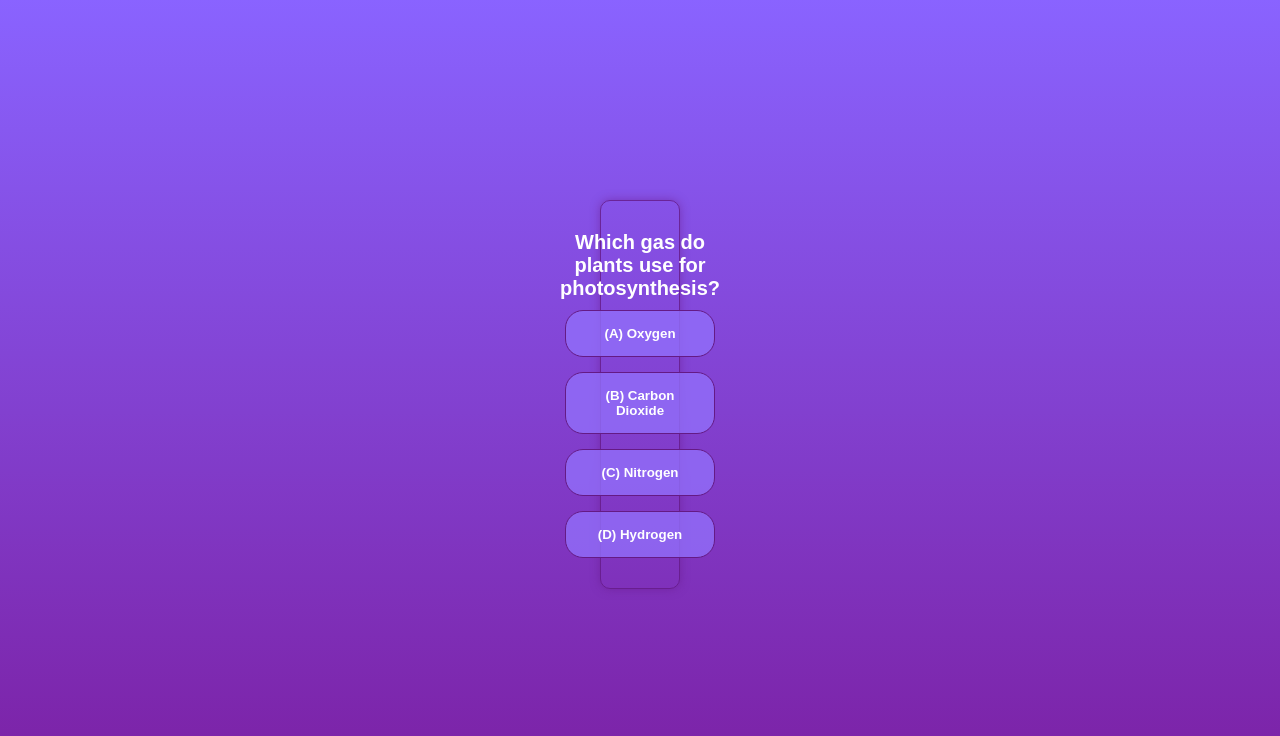
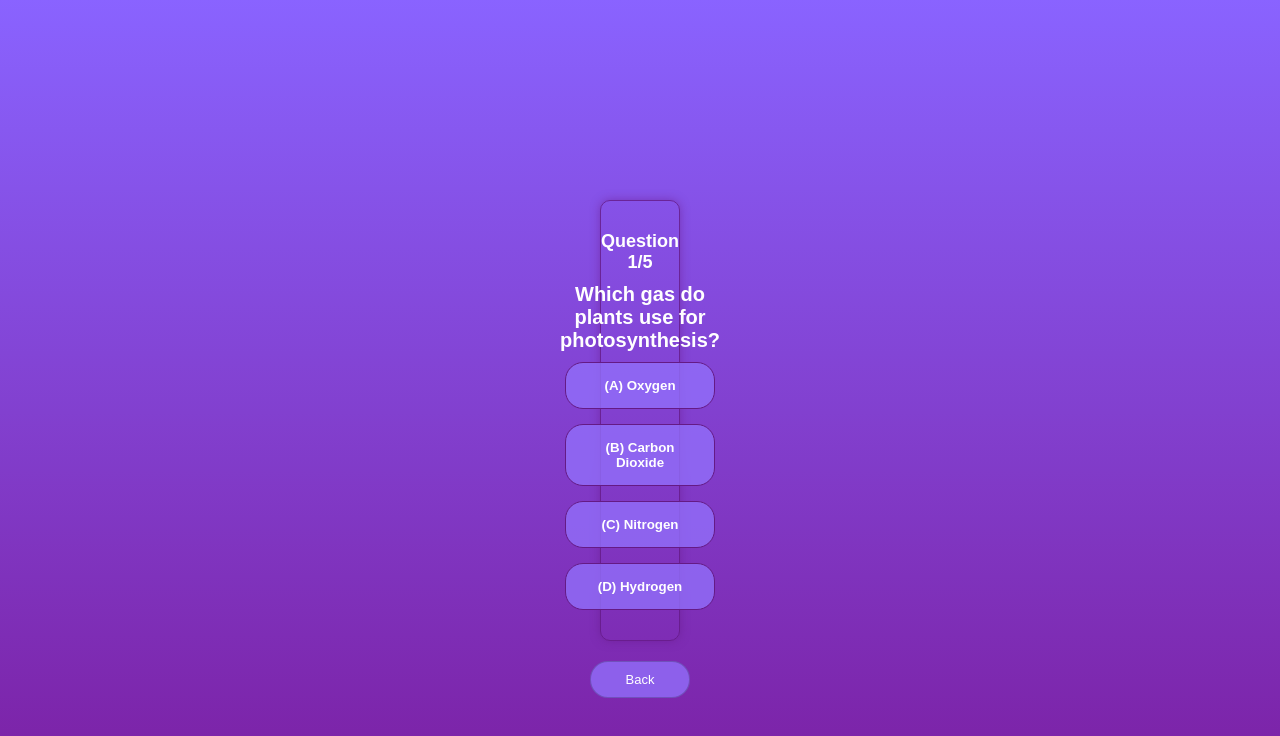
Before and after one commit to sajeebbiswas143/Quiz-Web, a plain HTML site: page quiz.html in a window 1280 px wide. Drawn offline with Linux system fonts and the light colour scheme.

Commit message:
updated new javascript file

```diff
--- a/quiz.css
+++ b/quiz.css
@@ -27,6 +27,14 @@ body {
     padding: 30px;
     border-radius: 10px;
 }
+.question-count {
+  text-align: center;
+  font-size: 18px;
+  font-weight: bold;
+  margin-bottom: 10px;
+  color: white;
+}
+
 .quiz-container h1 {
     color: white;
     font-size: 20px;
@@ -55,6 +63,26 @@ body {
 
 }
 .option-btn:hover {
+    transform: scale(1.05);
+}
+.back-button {
+    display:flex;
+    flex-direction: column;
+    align-items: center;
+    margin-top: 20px;
+
+}
+.back-button button {
+    width:100px;
+    padding: 10px;
+    background-color: rgba(146, 111, 251, 0.8);
+    color: white;
+    border: 1px solid rgba(84, 65, 140, 0.5);
+    border-radius: 18px;
+    cursor: pointer;
+    font-size: 13px;
+}
+.back-button button:hover {
     transform: scale(1.05);
 }
 
--- a/quiz.html
+++ b/quiz.html
@@ -9,6 +9,8 @@
 </head>
 <body>
   <div class="quiz-container">
+    <div id="question-count" class="question-count">
+    </div>
     <h1></h1>
     <div class="options">
         <button class="option-btn"></button>
@@ -16,6 +18,11 @@
         <button class="option-btn"></button>
         <button class="option-btn"></button>
     </div>
+  </div>
+
+  <div id="back-button" class="back-button">
+    <button onclick="window.location.href='index.html'">Back</button>
+  </div>
     <script src="questions.js"></script>
   <script src="quiz.js"></script>
 </html>
--- a/quiz.js
+++ b/quiz.js
@@ -52,3 +52,16 @@ function showResult() {
 document.addEventListener("DOMContentLoaded", () => {
   showQuestion(currentQuestionIndex);
 });
+const questionCount = document.getElementById("question-count");
+const totalQuestions = shuffledQuestions.length;
+
+function updateQuestionCount(index) {
+  questionCount.textContent = `Question ${index + 1}/${totalQuestions}`;
+}
+
+// Update question count whenever a question is shown
+const originalShowQuestion = showQuestion;
+showQuestion = function(index) {
+  updateQuestionCount(index);
+  originalShowQuestion(index);
+};
```
Also changed, not shown: 1 other file.
